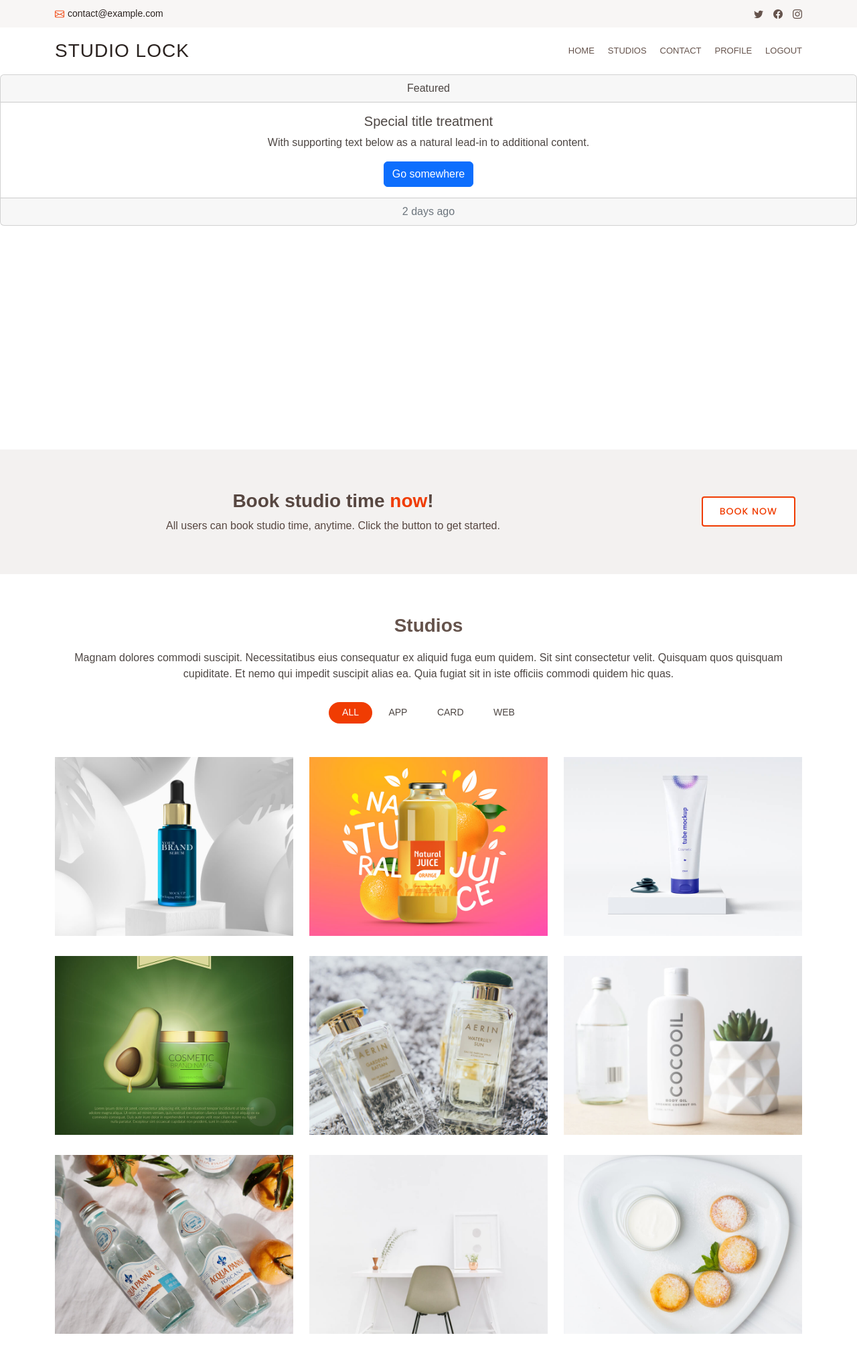
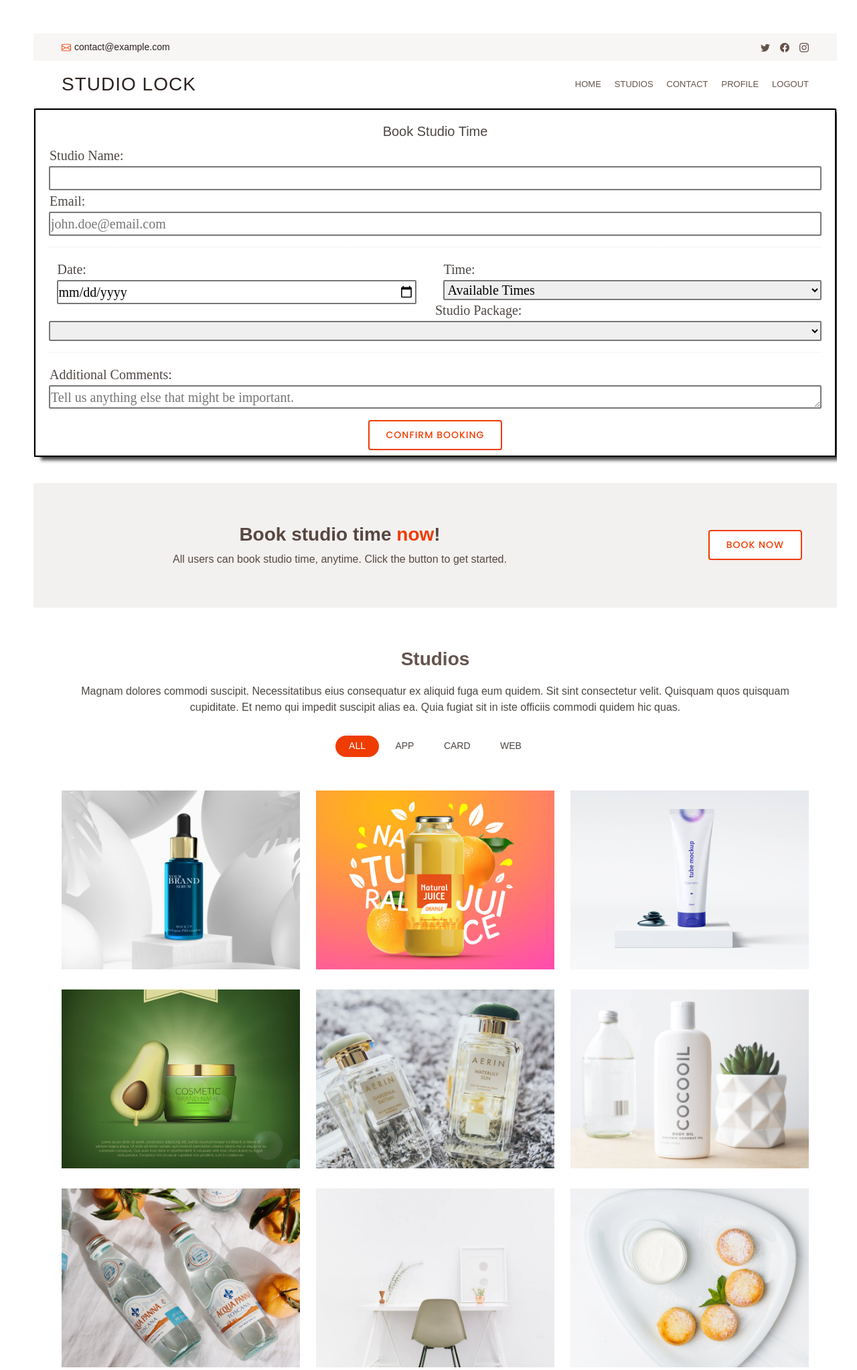
Before and after one commit to j0sephsasson/studio-lock, a Flask app: page /booking in a window 1280 px wide. Shown: the top 2045 px of the page at 67% size. Run offline with Flask 2, Linux system fonts and the light colour scheme; the visitor is signed in with stand-in values (Sample User, id 1); some libraries are stand-ins or nearby versions; some web fonts are replaced.

Commit message:
added booking feature

```diff
--- a/app/static/css/style.css
+++ b/app/static/css/style.css
@@ -844,11 +844,11 @@
   padding-top: 30px;
 }
 
-.portfolio-details .portfolio-description h2 {
+/* .portfolio-details .portfolio-description h6 {
   font-size: 26px;
   font-weight: 700;
   margin-bottom: 20px;
-}
+} */
 
 .portfolio-details .portfolio-description p {
   padding: 0;
@@ -1313,11 +1313,11 @@
 # PROFILE
 --------------------------------------------------------------*/
 #profile {
-  max-height: 350px;
+  max-height: 500px;
   overflow-y: auto;
   width: 75%;
   margin: auto;
-  margin-top: 30px;
+  margin-top: 40px;
 }
 
 @media (max-width: 600px) {
@@ -1329,3 +1329,92 @@
     margin-top: 100px;
   }
 }
+
+
+
+/*--------------------------------------------------------------
+# BOOKING
+--------------------------------------------------------------*/
+body {
+  width: 1300px;
+  margin: 0 auto;
+  padding: 50px;
+}
+
+div.elem-group {
+  margin: auto;
+}
+
+div.elem-group.inlined {
+  width: 49%;
+  display: inline-block;
+  float: left;
+  margin-left: 1%;
+  text-align: left
+}
+
+label {
+  display: block;
+  font-family: 'Nanum Gothic';
+  padding-bottom: 10px;
+  font-size: 1.25em;
+  padding: 1px;
+  text-align: left
+}
+
+input, select, textarea {
+  border-radius: 2px;
+  border: 2px solid #777;
+  box-sizing: border-box;
+  font-size: 1.25em;
+  font-family: 'Nanum Gothic';
+  width: 100%;
+  padding: 1px;
+}
+
+div.elem-group.inlined input {
+  width: 95%;
+  display: inline-block;
+}
+
+textarea {
+  height: 35px;
+}
+
+hr {
+  border: 1px dotted #ccc;
+}
+
+button {
+  font-family: "Poppins", sans-serif;
+  text-transform: uppercase;
+  font-weight: 500;
+  font-size: 14px;
+  letter-spacing: 1px;
+  display: inline-block;
+  padding: 10px 25px;
+  border-radius: 2px;
+  transition: 0.4s;
+  margin: 10px;
+  border-radius: 4px;
+  border: 2px solid #f03c02;
+  color: #f03c02;
+  background: #fff;
+  cursor: pointer;
+}
+
+button:hover {
+  background-color: #fd5c28;
+  color: white
+}
+
+.card-title {
+  font-size: 20px
+}
+
+.card-body {
+  border: 2px solid black;
+  padding: 20px;
+  box-shadow: 10px 5px 5px rgba(0,0,0,.7);
+  height: 520px
+}
--- a/app/templates/booking.html
+++ b/app/templates/booking.html
@@ -2,16 +2,50 @@
 
 {% block content %}
 <div class="card text-center">
-    <div class="card-header">
-      Featured
-    </div>
-    <div class="card-body">
-      <h5 class="card-title">Special title treatment</h5>
-      <p class="card-text">With supporting text below as a natural lead-in to additional content.</p>
-      <a href="#" class="btn btn-primary">Go somewhere</a>
-    </div>
-    <div class="card-footer text-muted">
-      2 days ago
-    </div>
-  </div>
+  <div class="card-body">
+    <h5 class="card-title">Book Studio Time</h5>
+
+    <form action="reservation.php" method="post">
+      <div class="elem-group">
+        <label for="name">Studio Name: </label>
+        <input type="text" id="name" name="visitor_name" placeholder="" pattern=[A-Z\sa-z]{3,20} required>
+      </div>
+      <div class="elem-group">
+        <label for="email">Email: </label>
+        <input type="email" id="email" name="visitor_email" placeholder="john.doe@email.com" required>
+      </div>
+      <hr>
+      <div class="elem-group inlined">
+        <label for="checkin-date">Date: </label>
+        <input type="date" id="checkin-date" name="checkin" required>
+      </div>
+      <div class="elem-group inlined">
+       <label for="checkin-date">Time: </label>
+       <select id=time-selection name="time_selection" required>
+         <option value="">Available Times</option>
+         <option value="">Time 1</option>
+         <option value="">Time 2</option>
+         <option value="">Time 3</option>
+         <option value="">Time 4</option>
+
+       </select>
+      </div>
+      <div class="elem-group">
+        <label for="room-selection">Studio Package: </label>
+        <select id="room-selection" name="room_preference" required>
+            <option value=""></option>
+            <option value="connecting">Option 1</option>
+            <option value="adjoining">Option 2</option>
+            <option value="adjacent">Option 3</option>
+        </select>
+      </div>
+      <hr>
+      <div class="elem-group">
+        <label for="message">Additional Comments: </label>
+        <textarea id="message" name="visitor_message" placeholder="Tell us anything else that might be important." required></textarea>
+      </div>
+      <button type="submit">Confirm Booking</button>
+  </form>
+ </div>
+</div>
 {% endblock %}
```
